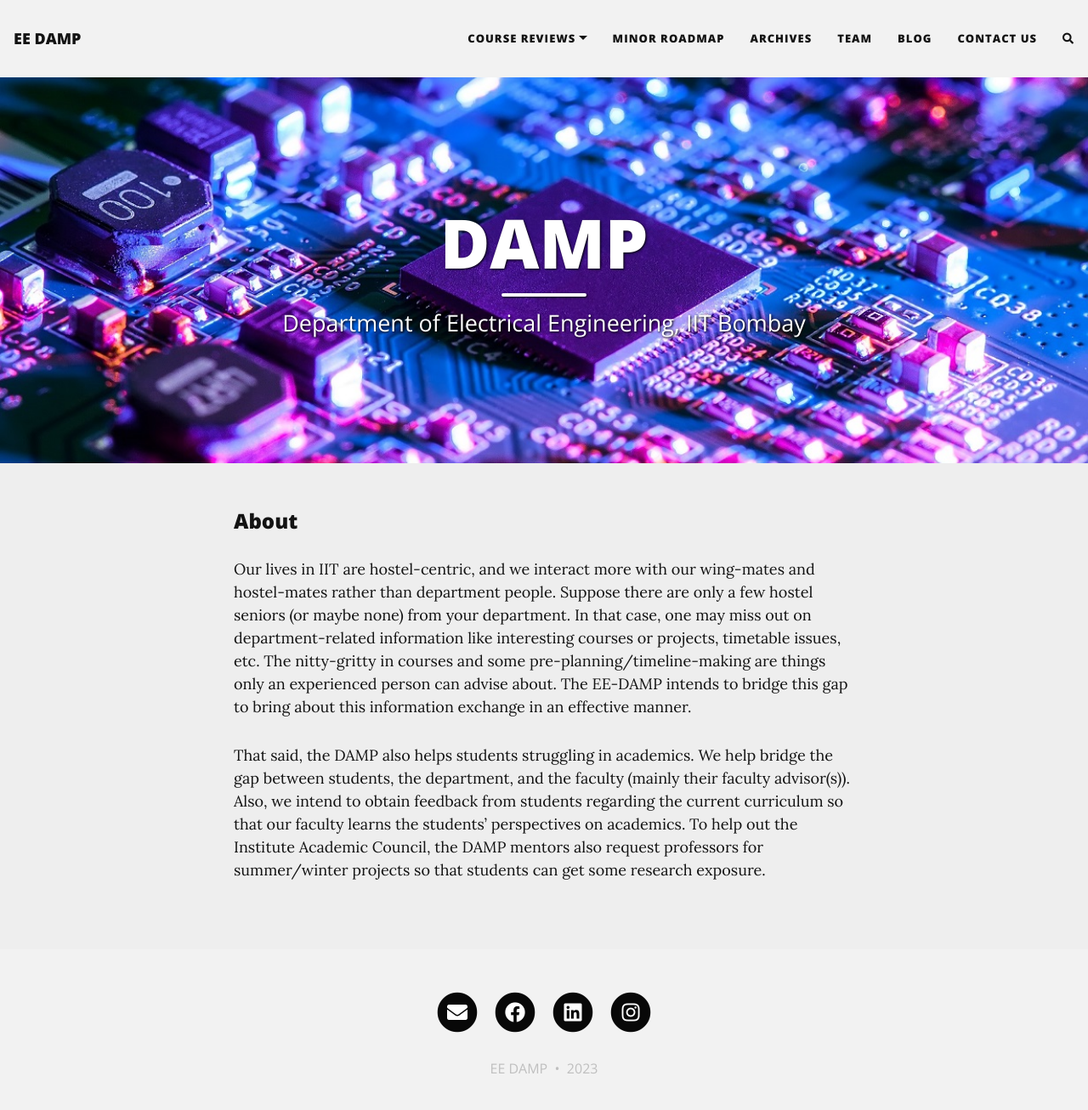
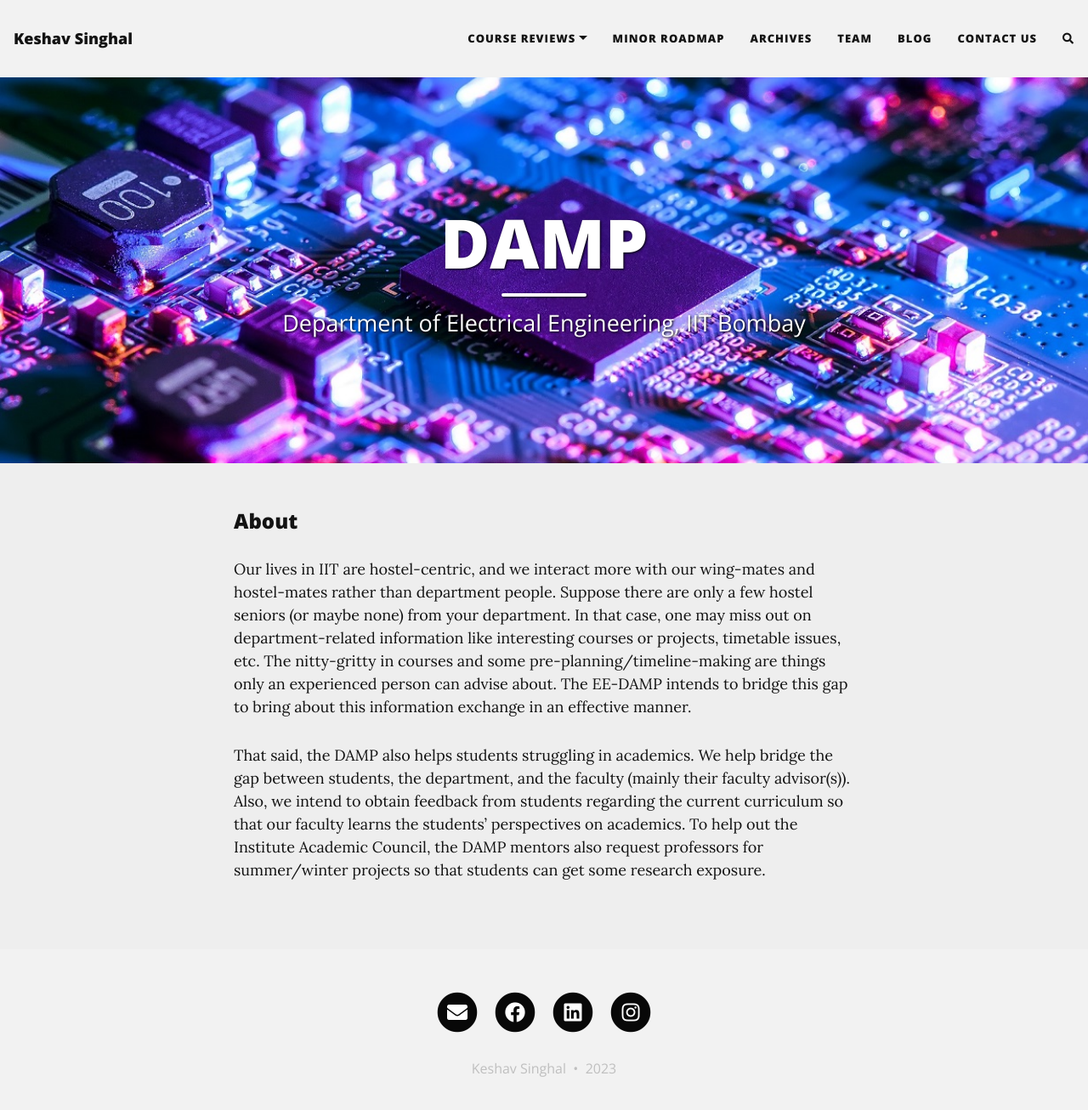
Before and after one commit to Keshav1711/web, a Jekyll site: the page built from index.md, in a window 1280 px wide and 1329 px high. Shown: the top 1306 px of the window at 85% size. Built offline with Jekyll 4.4.1, drawn with Linux system fonts in a browser that asks for light colours; nearby versions of some CDN libraries; comment, search, counter and statistics services are not loaded; some of the changed lines change nothing that is shown.

Commit message:
Update _config.yml

```diff
--- a/_config.yml
+++ b/_config.yml
@@ -6,10 +6,10 @@
 # --- Required options --- #
 
 # Name of website
-title: EE DAMP
+title: Keshav Singhal
 
 # Your name to show in the footer
-author: EE DAMP
+author: Keshav Singhal
 
 # --- List of links in the navigation bar --- #
 
@@ -47,20 +47,20 @@
 # Select the social network links that you want to show in the footer.
 # Uncomment the links you want to show and add your information to each one.
 social-network-links:
-  email: ""
+  email: "keshavsinghal2002@gmail.com"
   # rss: true  # remove this line if you don't want to show an RSS link at the bottom
-  facebook: ""
+  facebook: "https://www.facebook.com/keshav.singhal.73113"
   # github: ""
  # twitter: daattali
  # patreon: DeanAttali
  # youtube: c/daattali
 #  medium: yourname
 #  reddit: yourname
-  linkedin: ""
+  linkedin: "https://www.linkedin.com/in/keshav-singhal-/"
 #  xing: yourname
 #  stackoverflow: "3943160/daattali"
 #  snapchat: deanat78
-  instagram: ""
+  instagram: "https://www.instagram.com/keshav.1711/"
 #  spotify: yourname
 #  telephone: +14159998888
 #  steam: deanat78
```
